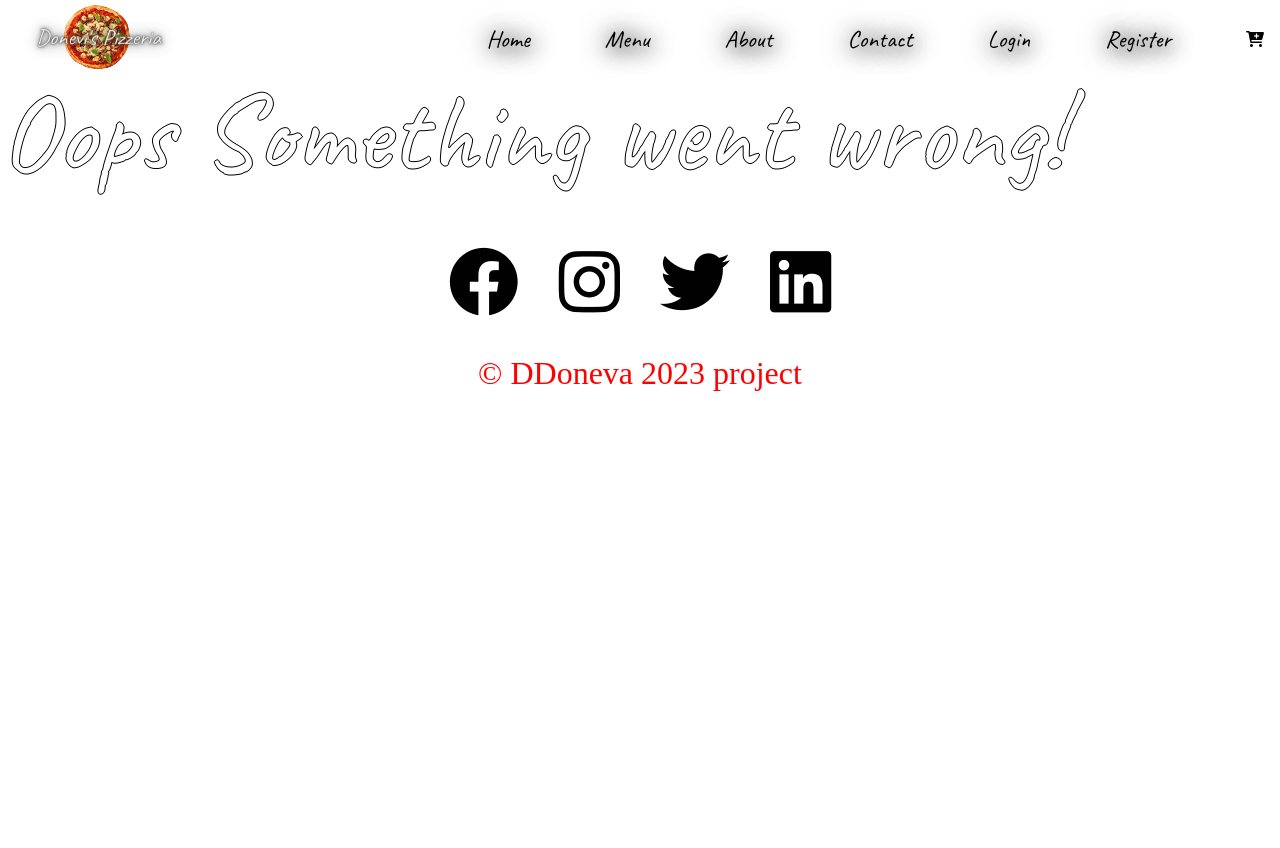
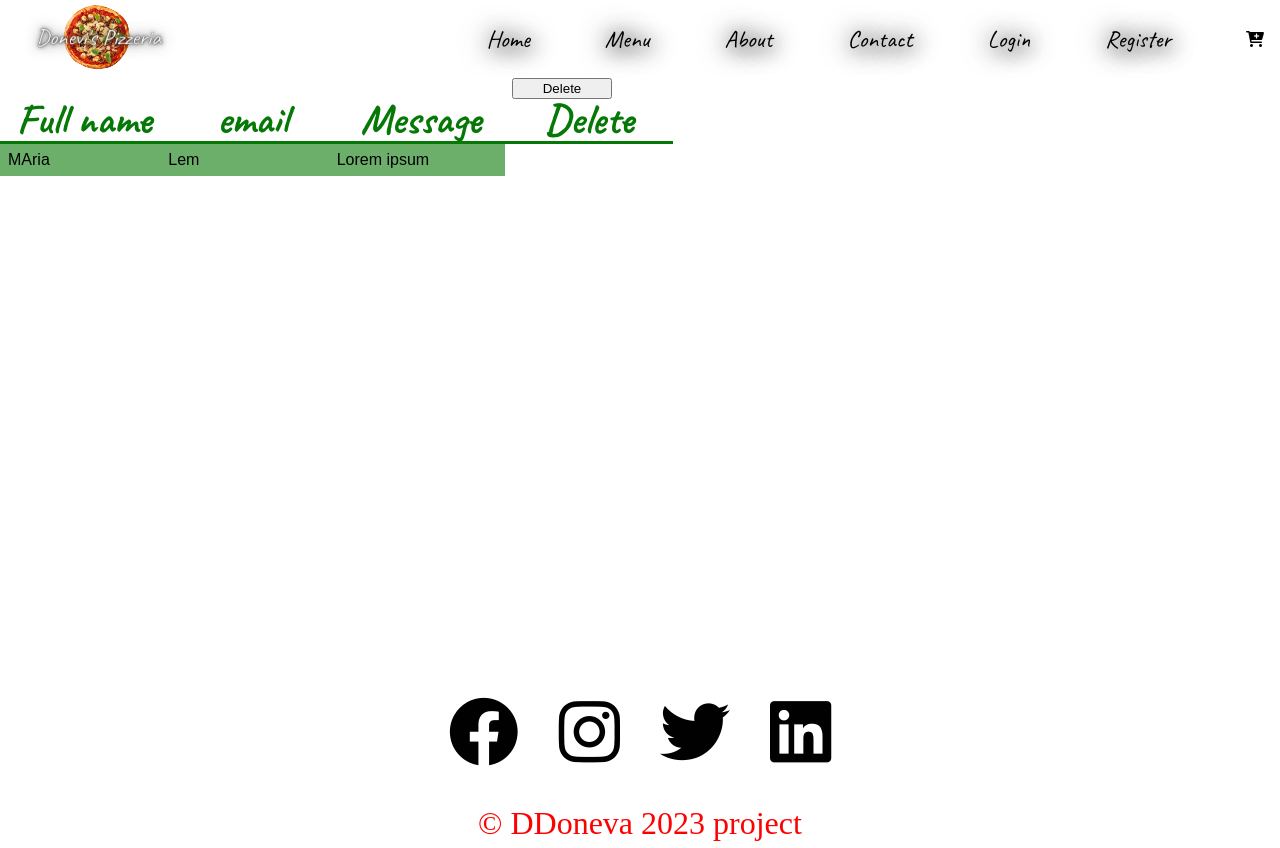
Before and after one commit to DannyDoneva96/Pizza-website-2023, a React (Create React App) app in the folder client-react/: page /messages in a window 1280 px wide. Before the commit the page ends 800 px from the top, so only its background shows below. Built offline with nearby package versions, Linux system fonts and the light colour scheme.

Commit message:
Messages

```diff
--- a/client-react/src/App.js
+++ b/client-react/src/App.js
@@ -8,6 +8,7 @@ import {About} from './components/About/About';
 import {ContactUs} from './components/ContactUs/ContactUs';
 import {ErrorPage} from './components/ErrorPage/ErrorPage';
 import {Login} from './components/Login/Login';
+import {Messages} from './components/Messages/Messages';
 function App() {
   return (
     <div className="App" >
@@ -22,6 +23,7 @@ function App() {
         <Route path="/contact" element={<ContactUs />} />
         <Route path="*" element={<ErrorPage />}/>
         <Route path="/login" element={<Login />} />
+        <Route path="/messages" element={<Messages />} />
    {/*
   <Route path="/invitation" element={<Invitation />} />
   <Route path="/logout" element={<Logout />} />
--- /dev/null
+++ b/client-react/src/components/Messages/Messages.css
@@ -0,0 +1,35 @@
+.container-messages{
+    height: 70vh;
+}
+.name,.email,.message,.delete{
+    color: rgb(6, 120, 6);
+    border-bottom: 3px solid rgb(6, 120, 6);;
+    font-weight: bold ;
+    font-size: 42px;
+ font-family: 'Caveat';
+ width:20%
+
+}
+.del-btn{
+    width: 100px;
+    margin-left: 40%;}
+
+td,tr{
+    margin-top :1rem;
+    margin-right: 3rem;
+}
+
+ /* div{border-bottom: 2px solid rgb(6, 120, 6);} */
+
+.container-messages{
+    border:none;
+    font-family: Arial, Helvetica, sans-serif;
+    border-collapse: collapse;
+}
+ tr:nth-child(even){background-color: rgba(6, 120, 6, 0.591)}
+
+ tr:hover {background-color: #ddd;}
+
+.tdname{
+    padding: 8px;
+}
--- /dev/null
+++ b/client-react/src/components/Messages/Messages.js
@@ -0,0 +1,25 @@
+  import './Messages.css'
+
+  export const Messages = (props) => {
+
+
+    return(<div className="container-messages">
+    <button className="del-btn">Delete</button>
+    <table>
+      <tbody>
+        <tr className="main-tr">
+          <th className="name">Full name</th>
+          <th className="email">email</th>
+          <th className="message">Message</th>
+          <th className="delete">Delete</th>
+        </tr>
+        <tr>
+          <td className="tdname" >MAria</td>
+          <td className="tdemail" >Lem</td>
+          <td className="tdmes" >Lorem ipsum</td>
+        </tr>
+      </tbody>
+    </table>
+  </div>
+  )
+  }
```
